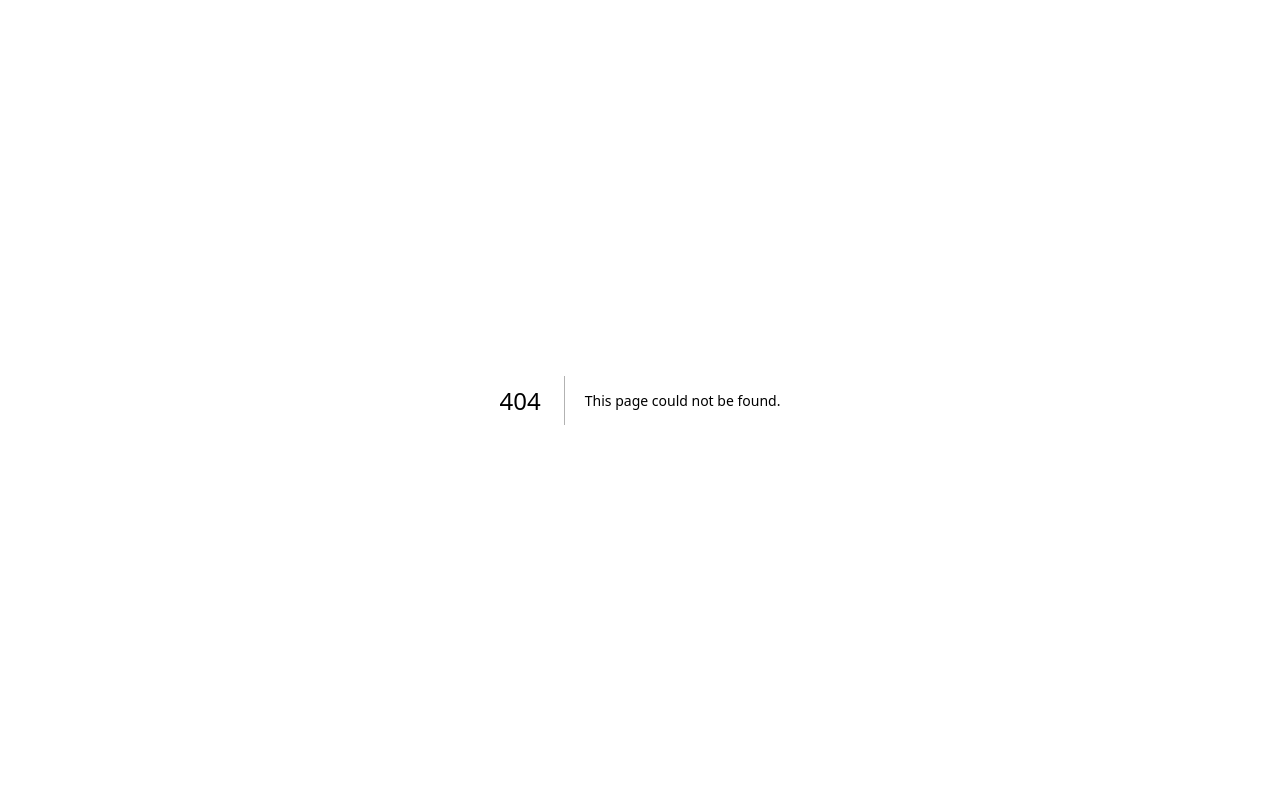
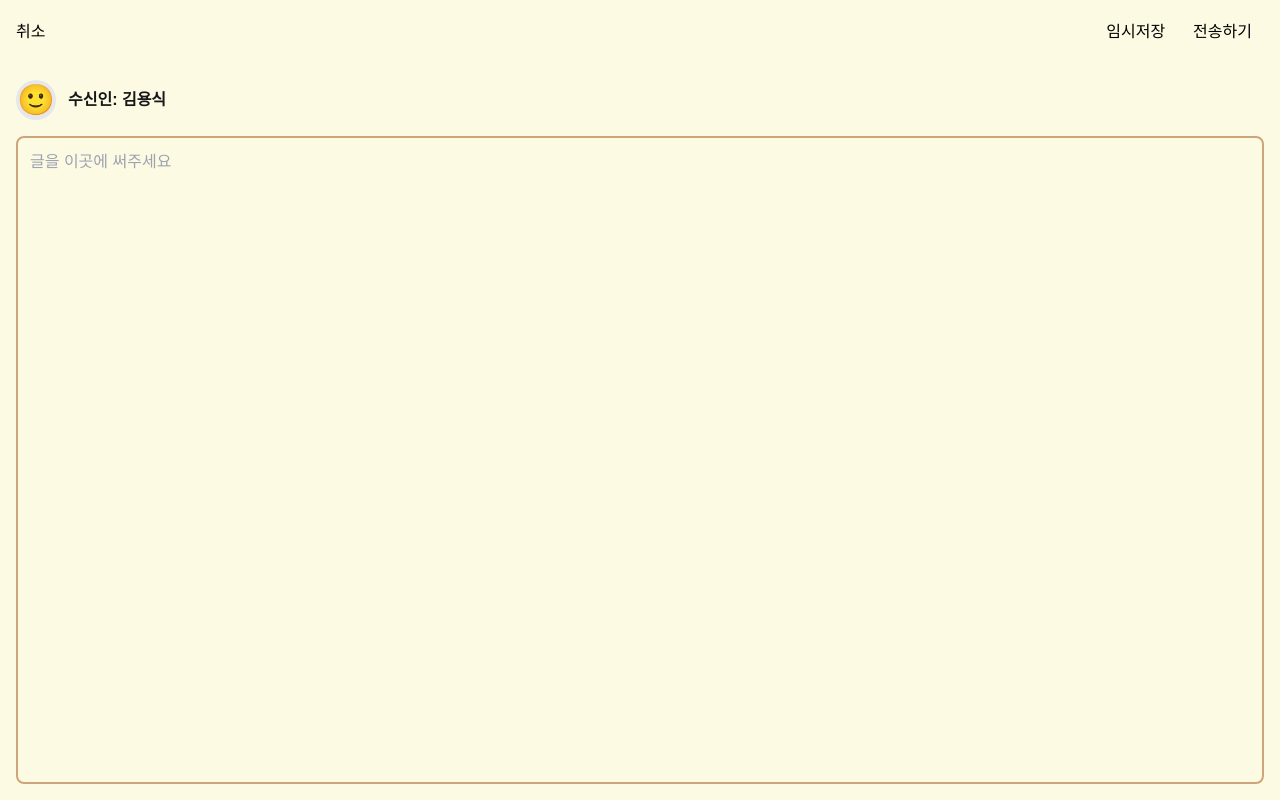
Before and after one commit to paas-able/Doranchae, a Next.js app in the folder app/: page /penpal/write in a window 1280 px wide. Before the commit this address had no page. Built offline with nearby package versions, Linux system fonts and the light colour scheme.

Commit message:
penpal write page

```diff
--- /dev/null
+++ b/app/src/app/penpal/write/page.tsx
@@ -0,0 +1,35 @@
+
+
+export default function PenpalWritePage() {
+  return (
+    <div className="flex h-screen flex-col bg-[#FDFAE3]">
+      {/* 상단 헤더 */}
+      <header className="flex items-center justify-between p-4">
+        <button className="text-black">취소</button>
+        <div className="flex items-center gap-4">
+          <button className=" text-black">임시저장</button>
+          <button className="rounded-md px-3 py-1  text-black">
+            전송하기
+          </button>
+        </div>
+      </header>
+
+      {/* 메인 콘텐츠 */}
+      <main className="flex flex-1 flex-col gap-4 p-4">
+        {/* 수신인 정보 */}
+        <div className="flex items-center gap-3">
+          <div className="grid h-10 w-10 place-items-center rounded-full bg-gray-200 text-3xl">
+            🙂
+          </div>
+          <span className="font-semibold">수신인: 김용식</span>
+        </div>
+
+        {/* 편지 쓰는 공간 */}
+        <textarea
+          placeholder="글을 이곳에 써주세요"
+          className="flex-1 rounded-lg border-2 border-[#CCA57A] bg-transparent p-3 outline-none resize-none"
+        />
+      </main>
+    </div>
+  );
+}
```
